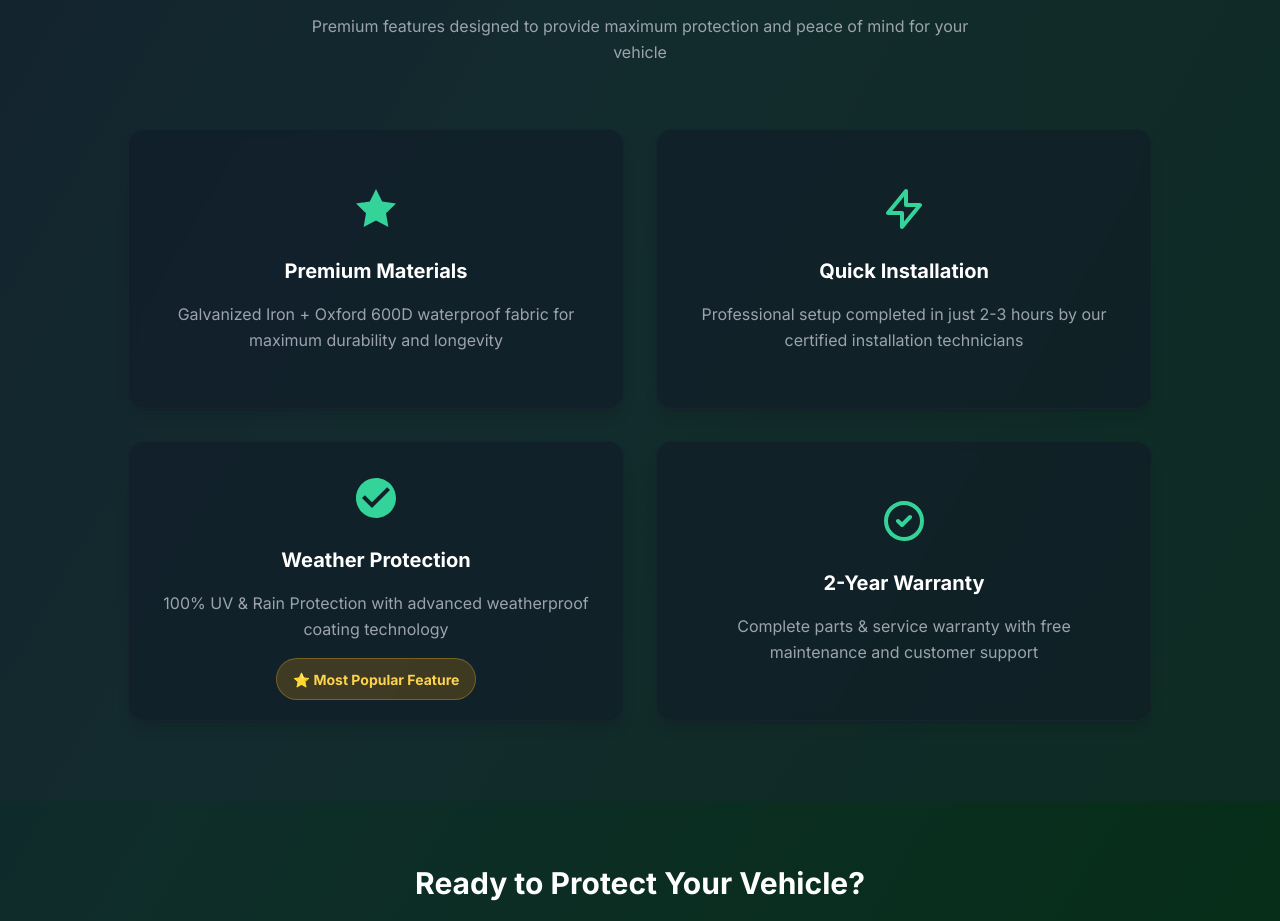
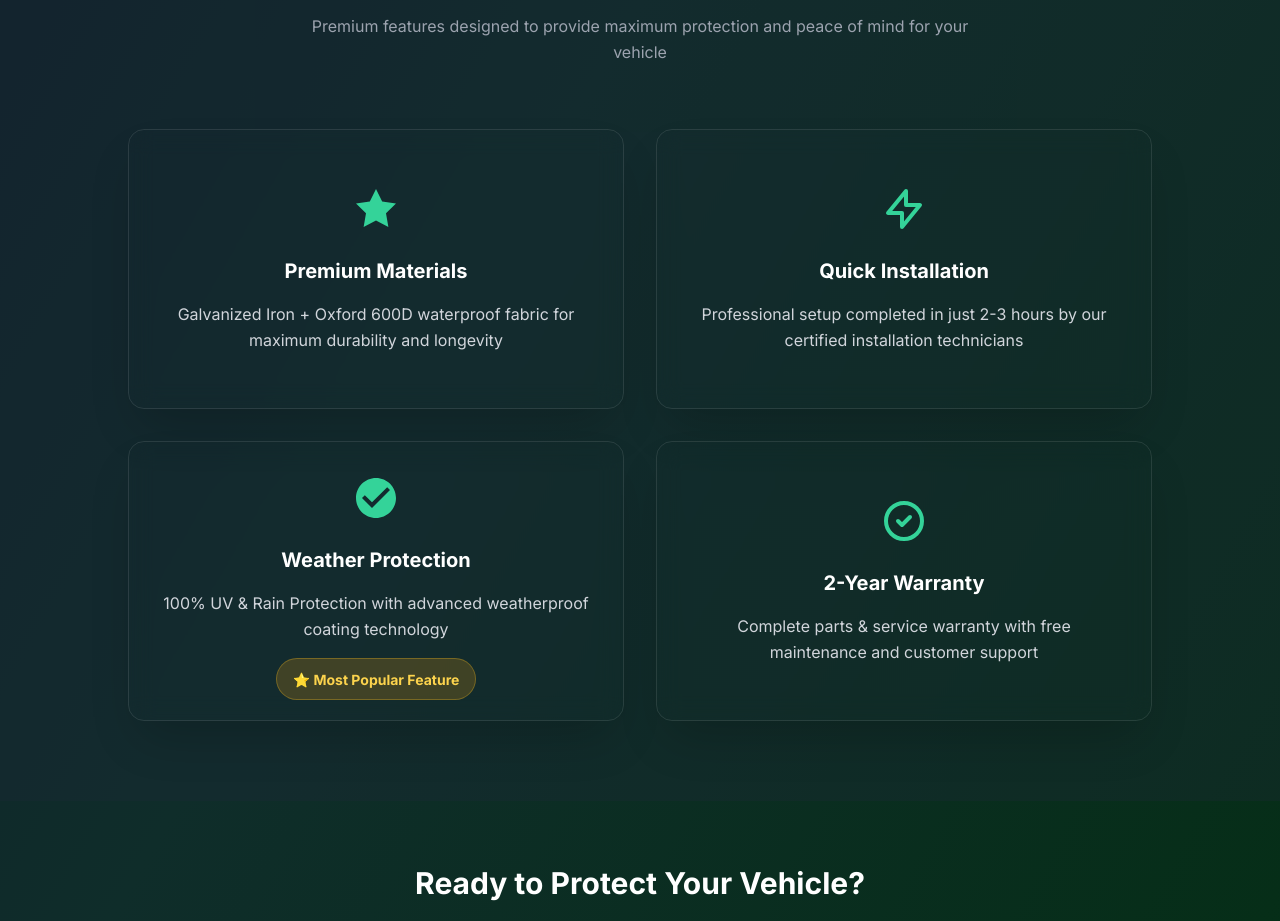
Before and after one commit to skillmates07-stack/safepark-website, a Next.js app: page /pricing in a window 1280 px wide. Shown: the part 1188-2109 px from the top of the page. Built offline with nearby package versions, Linux system fonts and the light colour scheme.

Commit message:
Update page.tsx

```diff
--- a/src/app/pricing/page.tsx
+++ b/src/app/pricing/page.tsx
@@ -214,7 +214,7 @@ export default function PricingPage() {
           </div>
         </section>
 
-        {/* FEATURES SECTION - DARK THEME (NO GREEN BACKGROUNDS) */}
+        {/* FEATURES SECTION - VISIBLE CARDS */}
         <section className="px-4 lg:px-8 py-20 bg-slate-800/30 relative overflow-hidden">
           <div className="max-w-5xl mx-auto relative z-10">
             <h2 className="text-3xl lg:text-4xl font-black text-white mb-4 text-center tracking-tight">
@@ -225,11 +225,11 @@ export default function PricingPage() {
               Premium features designed to provide maximum protection and peace of mind for your vehicle
             </p>
 
-            {/* DARK THEME 2x2 GRID */}
+            {/* VISIBLE CARDS WITH BETTER CONTRAST */}
             <div className="grid grid-cols-1 md:grid-cols-2 gap-8">
 
               {/* Premium Materials Card */}
-              <div className="group h-[280px] flex flex-col items-center justify-between p-8 rounded-2xl bg-gray-900/50 backdrop-blur-sm border border-gray-800/50 shadow-lg hover:bg-gray-800/50 hover:scale-105 transition-all duration-300">
+              <div className="group h-[280px] flex flex-col items-center justify-between p-8 rounded-2xl bg-white/8 backdrop-blur-md border border-white/10 shadow-2xl shadow-black/20 hover:bg-white/12 hover:scale-105 transition-all duration-300">
                 <div className="flex flex-col items-center flex-1 justify-center">
                   <div className="w-12 h-12 mb-6 text-emerald-400">
                     <svg className="w-12 h-12" fill="currentColor" viewBox="0 0 24 24">
@@ -237,12 +237,12 @@ export default function PricingPage() {
                     </svg>
                   </div>
                   <h3 className="text-xl font-bold text-white mb-4 text-center">Premium Materials</h3>
-                  <p className="text-gray-400 text-center leading-relaxed">Galvanized Iron + Oxford 600D waterproof fabric for maximum durability and longevity</p>
+                  <p className="text-gray-300 text-center leading-relaxed">Galvanized Iron + Oxford 600D waterproof fabric for maximum durability and longevity</p>
                 </div>
               </div>
 
               {/* Quick Installation Card */}
-              <div className="group h-[280px] flex flex-col items-center justify-between p-8 rounded-2xl bg-gray-900/50 backdrop-blur-sm border border-gray-800/50 shadow-lg hover:bg-gray-800/50 hover:scale-105 transition-all duration-300">
+              <div className="group h-[280px] flex flex-col items-center justify-between p-8 rounded-2xl bg-white/8 backdrop-blur-md border border-white/10 shadow-2xl shadow-black/20 hover:bg-white/12 hover:scale-105 transition-all duration-300">
                 <div className="flex flex-col items-center flex-1 justify-center">
                   <div className="w-12 h-12 mb-6 text-emerald-400">
                     <svg className="w-12 h-12" fill="none" stroke="currentColor" viewBox="0 0 24 24" strokeWidth="2">
@@ -250,12 +250,12 @@ export default function PricingPage() {
                     </svg>
                   </div>
                   <h3 className="text-xl font-bold text-white mb-4 text-center">Quick Installation</h3>
-                  <p className="text-gray-400 text-center leading-relaxed">Professional setup completed in just 2-3 hours by our certified installation technicians</p>
+                  <p className="text-gray-300 text-center leading-relaxed">Professional setup completed in just 2-3 hours by our certified installation technicians</p>
                 </div>
               </div>
 
               {/* Weather Protection Card */}
-              <div className="group h-[280px] flex flex-col items-center justify-between p-8 rounded-2xl bg-gray-900/50 backdrop-blur-sm border border-gray-800/50 shadow-lg hover:bg-gray-800/50 hover:scale-105 transition-all duration-300">
+              <div className="group h-[280px] flex flex-col items-center justify-between p-8 rounded-2xl bg-white/8 backdrop-blur-md border border-white/10 shadow-2xl shadow-black/20 hover:bg-white/12 hover:scale-105 transition-all duration-300">
                 <div className="flex flex-col items-center flex-1 justify-center">
                   <div className="w-12 h-12 mb-6 text-emerald-400">
                     <svg className="w-12 h-12" fill="currentColor" viewBox="0 0 24 24">
@@ -263,7 +263,7 @@ export default function PricingPage() {
                     </svg>
                   </div>
                   <h3 className="text-xl font-bold text-white mb-4 text-center">Weather Protection</h3>
-                  <p className="text-gray-400 text-center leading-relaxed mb-4">100% UV & Rain Protection with advanced weatherproof coating technology</p>
+                  <p className="text-gray-300 text-center leading-relaxed mb-4">100% UV & Rain Protection with advanced weatherproof coating technology</p>
                   <div className="px-4 py-2 bg-amber-500/20 rounded-full border border-amber-400/30">
                     <span className="text-amber-300 text-sm font-bold">⭐ Most Popular Feature</span>
                   </div>
@@ -271,7 +271,7 @@ export default function PricingPage() {
               </div>
 
               {/* 2-Year Warranty Card */}
-              <div className="group h-[280px] flex flex-col items-center justify-between p-8 rounded-2xl bg-gray-900/50 backdrop-blur-sm border border-gray-800/50 shadow-lg hover:bg-gray-800/50 hover:scale-105 transition-all duration-300">
+              <div className="group h-[280px] flex flex-col items-center justify-between p-8 rounded-2xl bg-white/8 backdrop-blur-md border border-white/10 shadow-2xl shadow-black/20 hover:bg-white/12 hover:scale-105 transition-all duration-300">
                 <div className="flex flex-col items-center flex-1 justify-center">
                   <div className="w-12 h-12 mb-6 text-emerald-400">
                     <svg className="w-12 h-12" fill="none" stroke="currentColor" viewBox="0 0 24 24" strokeWidth="2">
@@ -279,7 +279,7 @@ export default function PricingPage() {
                     </svg>
                   </div>
                   <h3 className="text-xl font-bold text-white mb-4 text-center">2-Year Warranty</h3>
-                  <p className="text-gray-400 text-center leading-relaxed">Complete parts & service warranty with free maintenance and customer support</p>
+                  <p className="text-gray-300 text-center leading-relaxed">Complete parts & service warranty with free maintenance and customer support</p>
                 </div>
               </div>
             </div>
```
